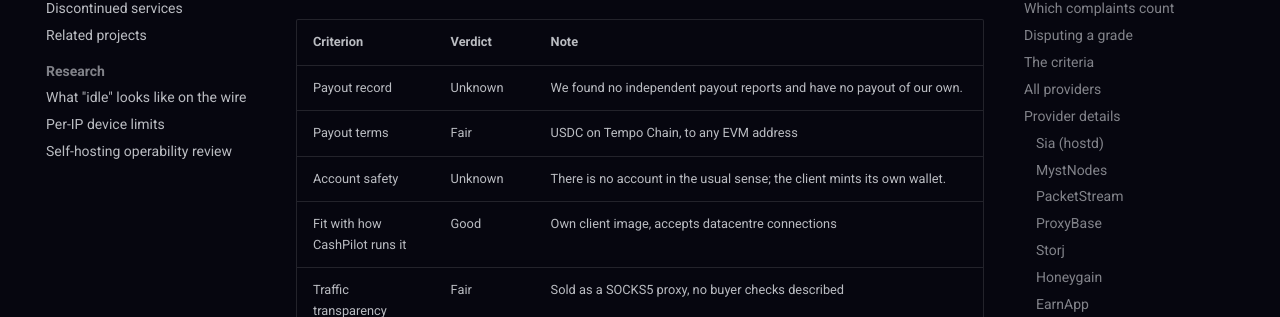
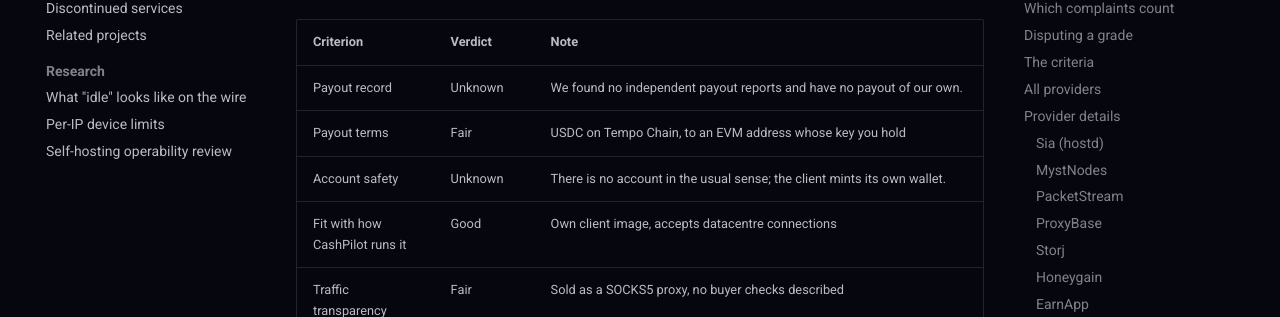
Before and after one commit to GeiserX/CashPilot, an MkDocs documentation site: the page built from docs/ratings.md, in a window 1280 px wide and 900 px high, scrolled down 21516 px. Shown: the part 135-452 px from the top of the window. Built offline with MkDocs 1.6.1 and Material for MkDocs 9.7.7, drawn with Linux system fonts in a browser that asks for light colours; comment, search, counter and statistics services are not loaded.

Commit message:
docs(catalog): say ProxyBase Markets pays an EVM address whose key you hold, in the rating too
An exchange deposit address may not credit USDC sent on Tempo.

```diff
--- a/docs/ratings.md
+++ b/docs/ratings.md
@@ -504,7 +504,7 @@
 | Criterion | Verdict | Note |
 |---|---|---|
 | Payout record | Unknown | We found no independent payout reports and have no payout of our own. |
-| Payout terms | Fair | USDC on Tempo Chain, to any EVM address |
+| Payout terms | Fair | USDC on Tempo Chain, to an EVM address whose key you hold |
 | Account safety | Unknown | There is no account in the usual sense; the client mints its own wallet. |
 | Fit with how CashPilot runs it | Good | Own client image, accepts datacentre connections |
 | Traffic transparency | Fair | Sold as a SOCKS5 proxy, no buyer checks described |
```
Also changed, not shown: 1 other file.
